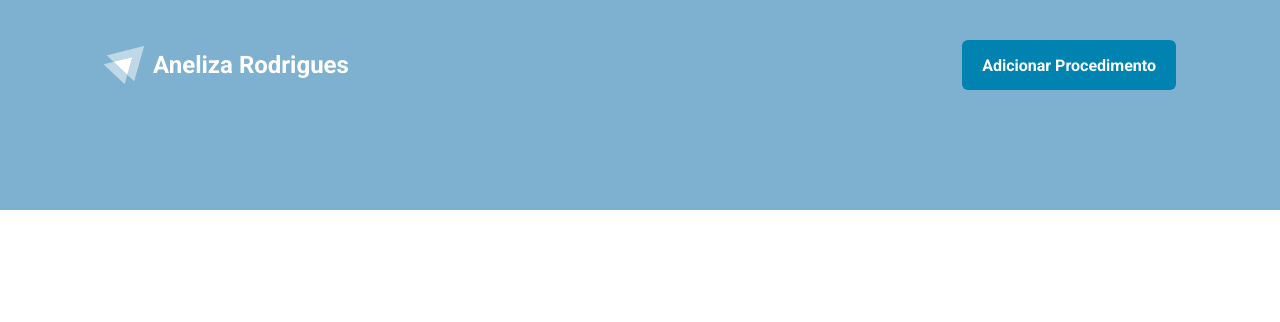
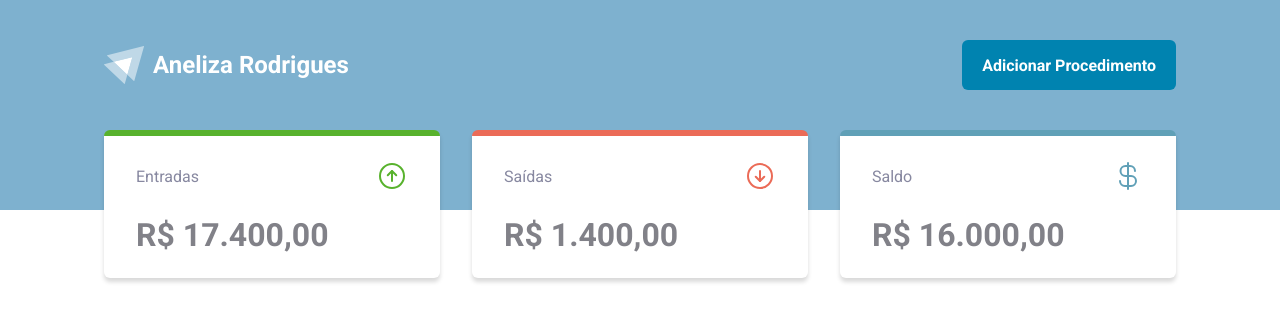
Before and after one commit to caioq/dental-transactions, a React (Vite) app: page / in a window 1280 px wide. Shown: the top 322 px of the page. Built offline with nearby package versions, Linux system fonts and the light colour scheme.

Commit message:
feat: summary card component

```diff
--- a/package.json
+++ b/package.json
@@ -11,6 +11,7 @@
   },
   "dependencies": {
     "@types/styled-components": "^5.1.28",
+    "phosphor-react": "^1.4.1",
     "react": "^18.2.0",
     "react-dom": "^18.2.0",
     "styled-components": "^6.0.8"
--- /dev/null
+++ b/src/components/Summary/index.tsx
@@ -0,0 +1,35 @@
+import { ArrowCircleDown, ArrowCircleUp, CurrencyDollar } from "phosphor-react";
+import { SummaryContainer, SummaryCard } from "./styles";
+
+export function Summary() {
+  return (
+    <SummaryContainer>
+      <SummaryCard variant="green">
+        <header>
+          <span>Entradas</span>
+          <ArrowCircleUp size={32} color="#58B22D" />
+        </header>
+
+        <strong>R$ 17.400,00</strong>
+      </SummaryCard>
+
+      <SummaryCard variant="red">
+        <header>
+          <span>Saídas</span>
+          <ArrowCircleDown size={32} color="#EB6B57" />
+        </header>
+
+        <strong>R$ 1.400,00</strong>
+      </SummaryCard>
+
+      <SummaryCard variant="blue">
+        <header>
+          <span>Saldo</span>
+          <CurrencyDollar size={32} color="#60A0B7" />
+        </header>
+
+        <strong>R$ 16.000,00</strong>
+      </SummaryCard>
+    </SummaryContainer>
+  );
+}
--- /dev/null
+++ b/src/components/Summary/styles.ts
@@ -0,0 +1,58 @@
+import styled, { css } from "styled-components";
+
+export const SummaryContainer = styled.section`
+  width: 100%;
+  max-width: 1120px;
+  margin: 0 auto;
+  padding: 0 1.5rem;
+
+  display: grid;
+  grid-template-columns: repeat(3, 1fr);
+  gap: 2rem;
+
+  margin-top: -5rem;
+`;
+
+interface SummaryCardProps {
+  variant?: "green" | "red" | "blue";
+}
+
+export const SummaryCard = styled.div<SummaryCardProps>`
+  background: ${(props) => props.theme["white"]};
+  border-radius: 6px;
+  padding: 1.5rem 2rem;
+
+  box-shadow: 0px 4px 4px rgba(0, 0, 0, 0.15);
+
+  header {
+    display: flex;
+    align-items: center;
+    justify-content: space-between;
+    color: ${(props) => props.theme["text-base"]};
+  }
+
+  strong {
+    display: block;
+    margin-top: 1.5rem;
+    font-size: 2rem;
+    color: ${(props) => props.theme["text-title"]};
+  }
+
+  ${(props) =>
+    props.variant === "green" &&
+    css`
+      border-top: 6px solid ${props.theme["green-dark"]};
+    `}
+
+  ${(props) =>
+    props.variant === "red" &&
+    css`
+      border-top: 6px solid ${props.theme["red-dark"]};
+    `}
+
+    ${(props) =>
+    props.variant === "blue" &&
+    css`
+      border-top: 6px solid ${props.theme["blue-dark"]};
+    `}
+`;
--- a/src/pages/Procedures/index.tsx
+++ b/src/pages/Procedures/index.tsx
@@ -1,9 +1,11 @@
 import { Header } from "../../components/Header";
+import { Summary } from "../../components/Summary";
 
 export function Procedures() {
   return (
     <div>
       <Header />
+      <Summary />
     </div>
   );
 }
--- a/src/styles/themes/default.ts
+++ b/src/styles/themes/default.ts
@@ -10,13 +10,13 @@ export const defaultTheme = {
   "gray-800": "#202024",
   "gray-900": "#121214",
 
-  "green-300": "#00B37E",
-  "green-500": "#00875F",
-  "green-700": "#015F43",
+  "green-light": "#C3E9B1",
+  "green-dark": "#58B22D",
+  "green-bright": "#74CC4A",
 
   "red-300": "#F75A68",
   "red-500": "#AB222E",
-  "red-700": "#7A1921",
+  "red-dark": "#EB6B57",
 
   "blue-light": "#87C0D4",
   "blue-back": "#7EB1CF",
@@ -24,5 +24,6 @@ export const defaultTheme = {
   "blue-bright": "#0083B0",
   "blue-bright-700": "#026F96",
 
-  "text-base": "8788A0",
+  "text-base": "#8788A0",
+  "text-title": "#818188",
 } as const;
```
Also changed, not shown: 1 other file (tests, documents, lock files or other folders).
